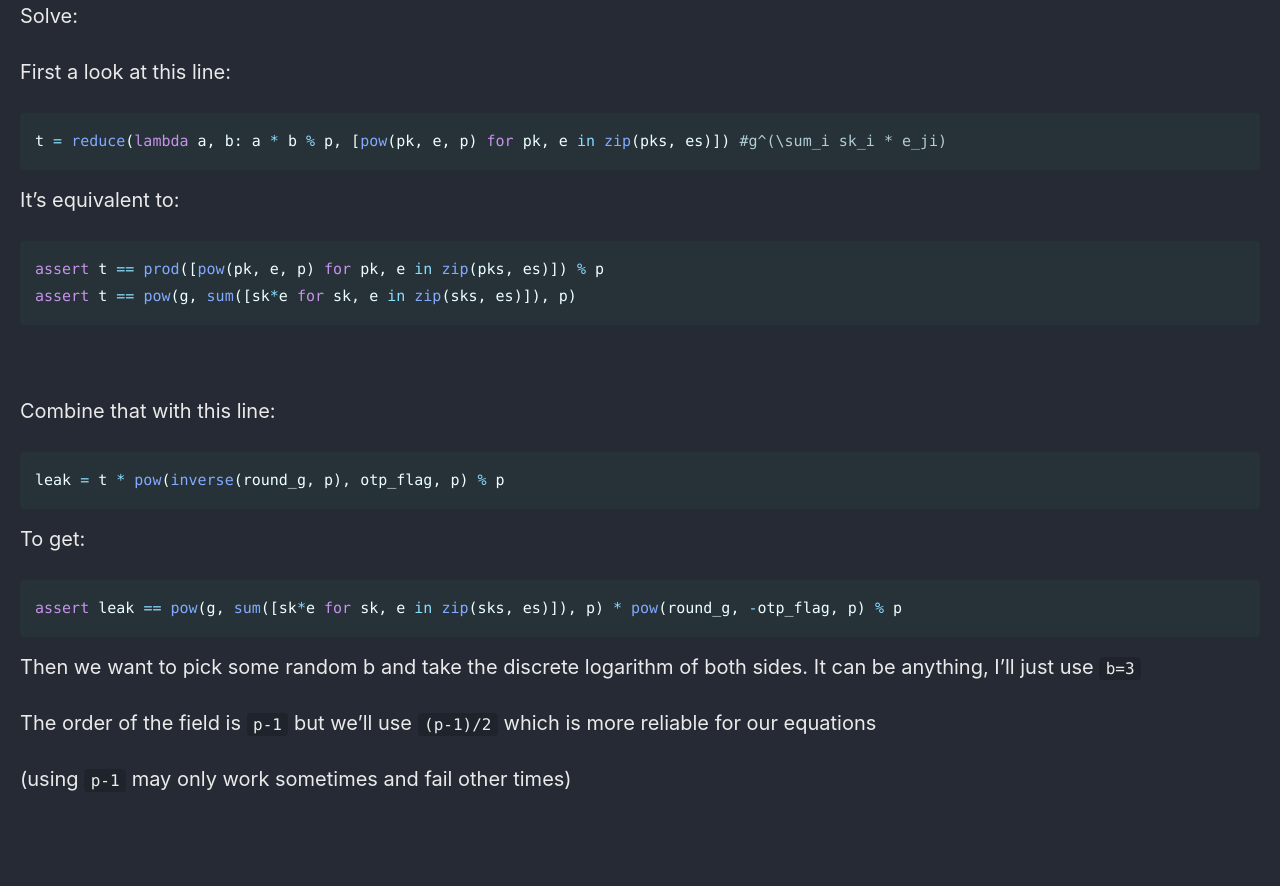
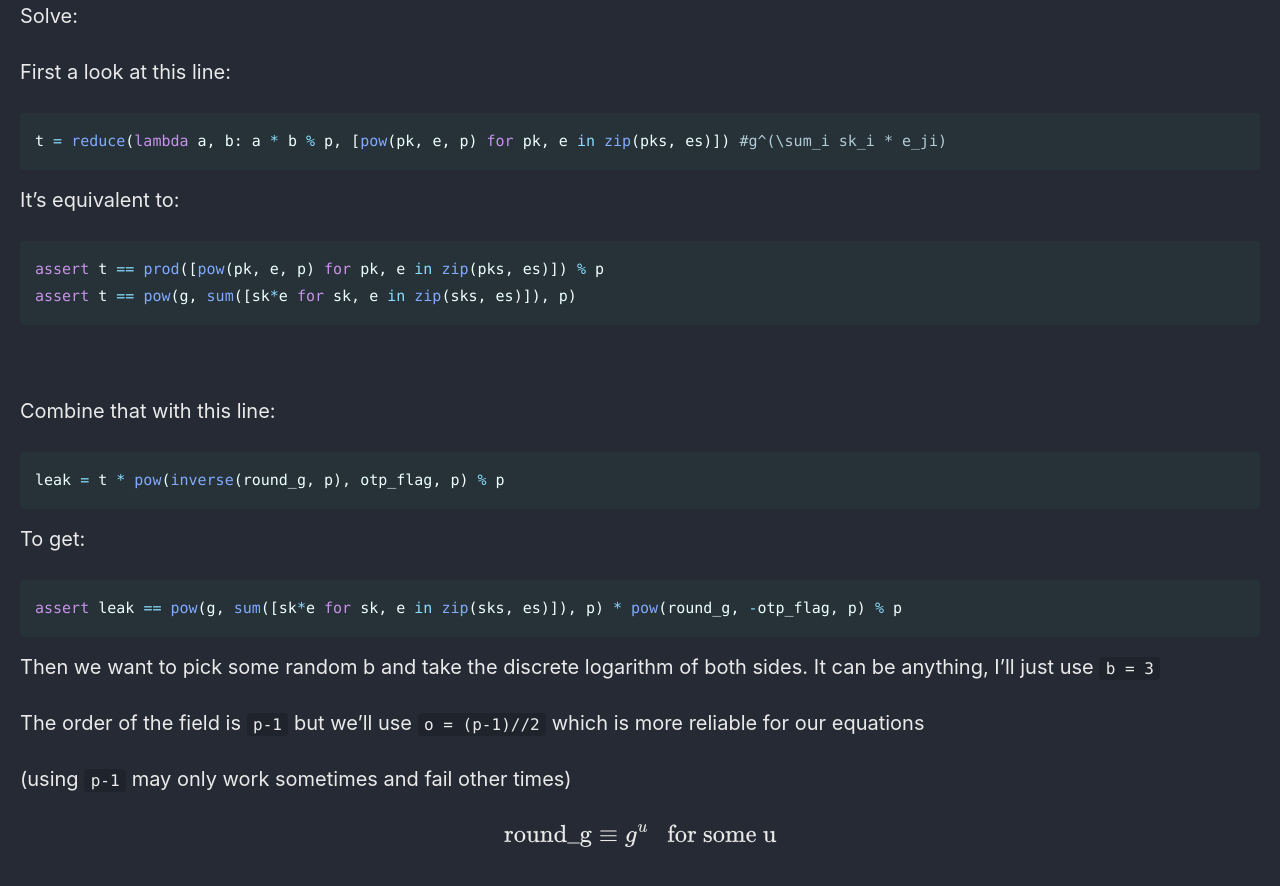
Before and after one commit to Connor-McCartney/Connor-McCartney.github.io, a Jekyll site: the page built from _pages/cryptography/other/L3-RCTF2024.md, in a window 1280 px wide and 900 px high, scrolled down 3714 px. Shown: the top 886 px of the window. Built offline with Jekyll 4.4.1, drawn with Linux system fonts in a browser that asks for light colours; cached includes are drawn as plain includes; before the commit the page ends 4564 px from its top, so only the background shows below that.

Commit message:
Update L3-RCTF2024.md

````diff
--- a/_pages/cryptography/other/L3-RCTF2024.md
+++ b/_pages/cryptography/other/L3-RCTF2024.md
@@ -170,8 +170,10 @@ To get:
 assert leak == pow(g, sum([sk*e for sk, e in zip(sks, es)]), p) * pow(round_g, -otp_flag, p) % p
 ```
 
-Then we want to pick some random b and take the discrete logarithm of both sides. It can be anything, I'll just use `b=3`
+Then we want to pick some random b and take the discrete logarithm of both sides. It can be anything, I'll just use `b = 3`
 
-The order of the field is `p-1` but we'll use `(p-1)/2` which is more reliable for our equations
+The order of the field is `p-1` but we'll use `o = (p-1)//2` which is more reliable for our equations
 
 (using `p-1` may only work sometimes and fail other times)
+
+$$\text{round_g} \equiv g^u \ \ \text{   for some u}$$
````
